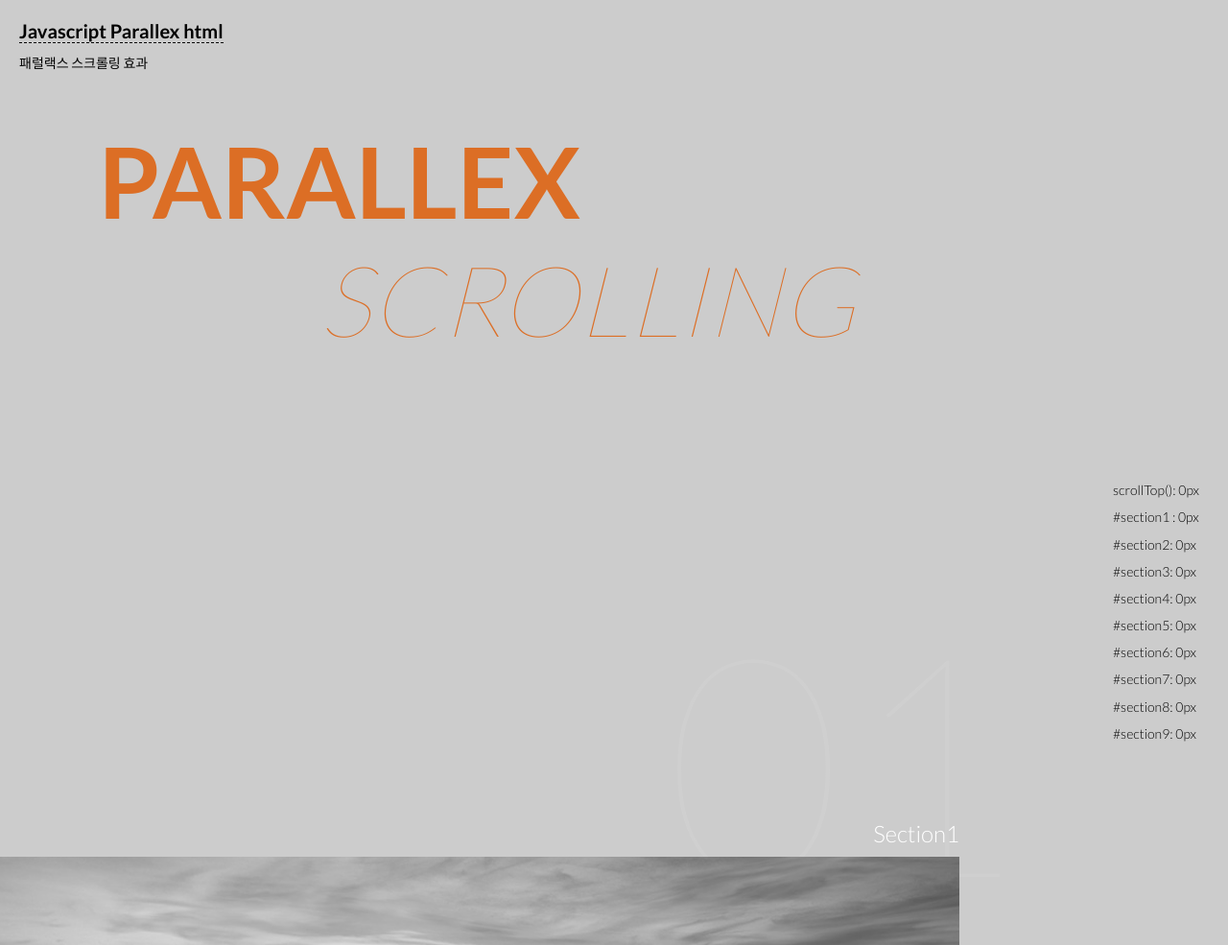
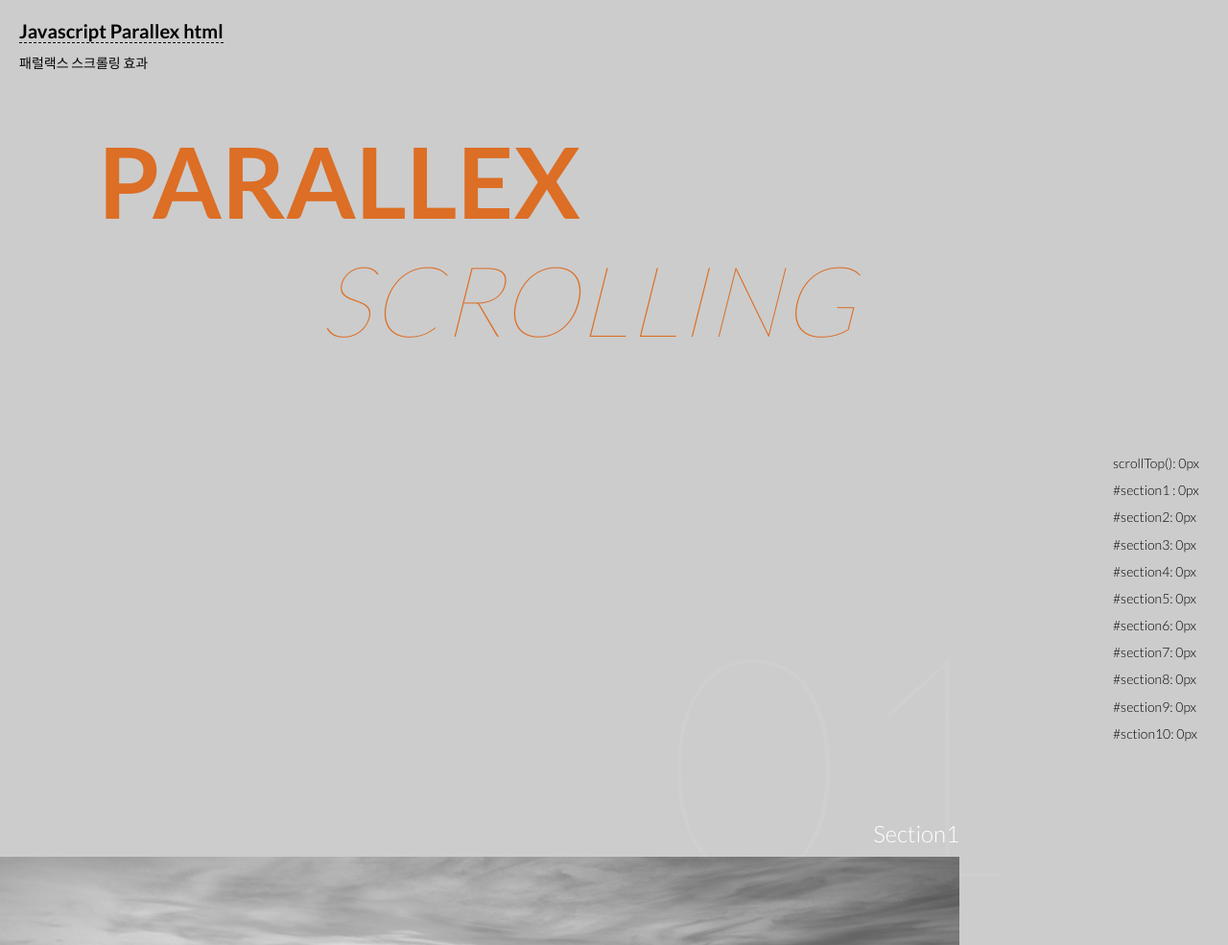
Before and after one commit to wiseflower/parallex_work, a plain HTML site: page index.html in a window 1280 px wide. Shown: the top 985 px of the page at 96% size. Drawn offline with Linux system fonts and the light colour scheme; a web font is replaced by a local one.

Commit message:
index수정

```diff
--- a/index.html
+++ b/index.html
@@ -35,6 +35,7 @@
             <li>#section7: <span class="s7OT">0</span>px</li>
             <li>#section8: <span class="s8OT">0</span>px</li>
             <li>#section9: <span class="s9OT">0</span>px</li>
+            <li>#sction10: <span class="s100T">0</span>px</li>
         </ul>
     </div>
     <!-- //info -->
```
